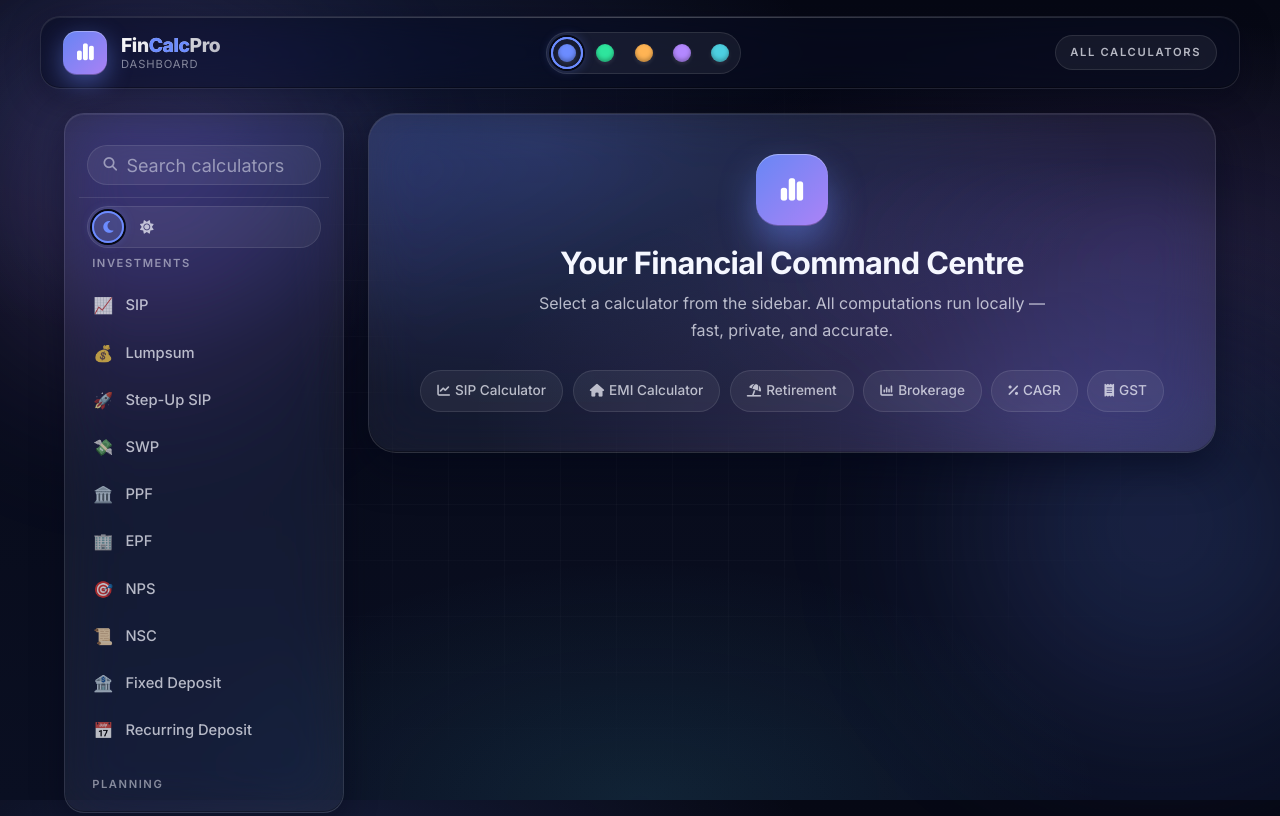
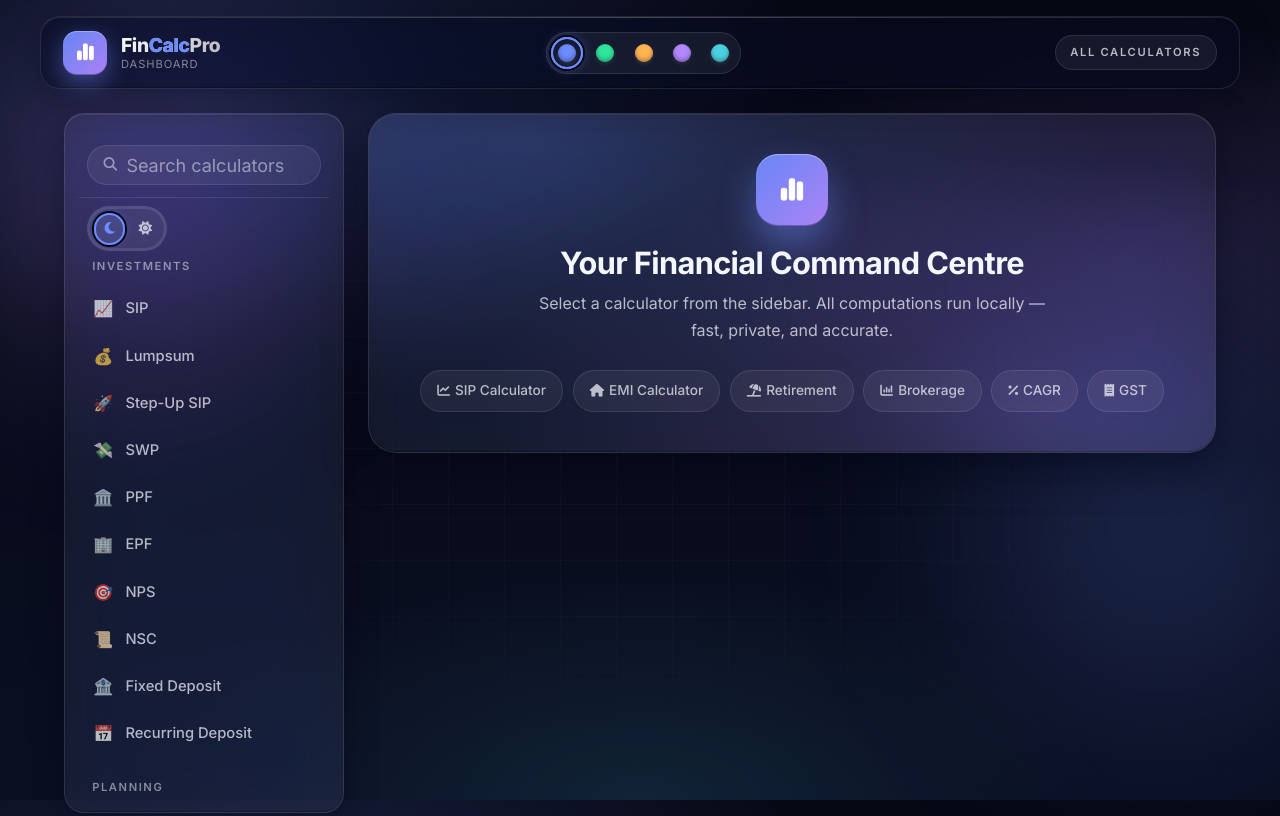
Before and after one commit to patakrishna2006-a11y/Financial-Calculator, a Flask app: page /dashboard in a window 1280 px wide. Run offline with Flask 3, Linux system fonts and the light colour scheme; the visitor is signed in with stand-in values (Sample User, id 1).

Commit message:
Adjust color scheme toggle size

```diff
--- a/static/style.css
+++ b/static/style.css
@@ -3191,15 +3191,17 @@ body {
    COLOR SCHEME TOGGLE (Light/Dark)
    ============================================================ */
 .color-scheme-toggle {
-  display: flex;
-  gap: 0.4rem;
-  padding: 0.25rem;
-  background: var(--surface-glass);
-  border: 1px solid var(--border-glass);
-  border-radius: var(--radius-pill);
-  margin: 0.5rem 0.5rem 0;
-}
-
+    display: flex;
+    gap: 0.25rem;
+    width: 80px;
+    height: 45px;
+    padding: 0.2rem;
+    background: var(--surface-glass);
+    border: 3px solid var(--border-glass);
+    border-radius: var(--radius-pill);
+    margin: 0.5rem 0.5rem 0;
+    box-sizing: border-box;
+}
 .scheme-btn {
   position: relative;
   width: 32px; height: 32px;
```
